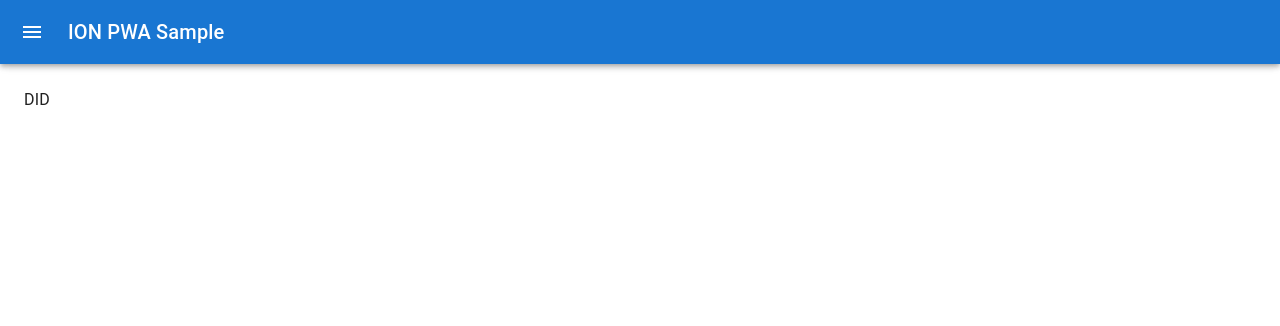
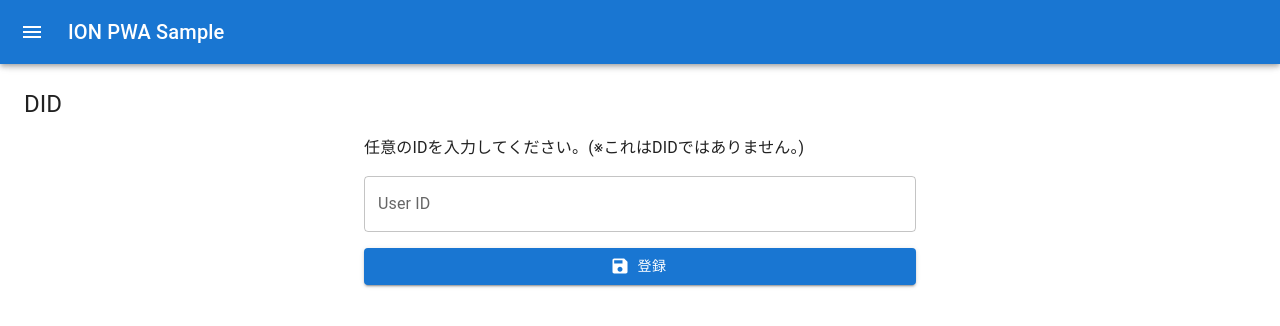
Before and after one commit to playree/ion-pwa, a React (Create React App) app: page /did in a window 1280 px wide. Shown: the top 326 px of the page. Built offline with nearby package versions, Linux system fonts and the light colour scheme.

Commit message:
DID登録（暫定版）

```diff
--- a/package.json
+++ b/package.json
@@ -4,6 +4,7 @@
   "private": true,
   "homepage": "https://playree.github.io/ion-pwa/",
   "dependencies": {
+    "@decentralized-identity/ion-sdk": "^0.5.0",
     "@emotion/react": "^11.9.0",
     "@emotion/styled": "^11.8.1",
     "@mui/icons-material": "^5.8.0",
@@ -18,10 +19,11 @@
     "@types/react-router-dom": "^5.3.3",
     "dexie": "^3.2.2",
     "gh-pages": "^4.0.0",
+    "ion-pow-sdk": "^1.0.16",
     "react": "^17.0.2",
     "react-dom": "^17.0.2",
     "react-router-dom": "^6.3.0",
-    "react-scripts": "5.0.1",
+    "react-scripts": "4.0.3",
     "typescript": "^4.6.4",
     "web-vitals": "^2.1.4",
     "workbox-background-sync": "^6.5.3",
--- /dev/null
+++ b/src/@types/ion-pow-sdk/src/index.d.ts
@@ -0,0 +1,5 @@
+declare module 'ion-pow-sdk' {
+  export default class IonProofOfWork {
+    static submitIonRequest(getChallengeUri: string, solveChallengeUri: string, requestBody: {}): Promise<string>
+  }
+}
--- a/src/dexie.ts
+++ b/src/dexie.ts
@@ -1,7 +1,8 @@
 import { Dexie, Table } from 'dexie';
+import JwkEs256k from '@decentralized-identity/ion-sdk/dist/lib/models/JwkEs256k'
 
 // スキーマの修正がある場合、この値を変更する必要あり
-const SCHEMA_VERSION = 1;
+const SCHEMA_VERSION = 2;
 
 export class SettingsModel {
   key: string;
@@ -16,11 +17,35 @@ export class SettingsModel {
   }
 };
 
+export class DidInfoModel {
+  key: string;
+  didlong: string;
+  signingPrivateKey: JwkEs256k;
+  recoveryPrivateKey: JwkEs256k;
+  updatePrivateKey: JwkEs256k;
+  constructor(
+    key: string,
+    didlong: string,
+    signingPrivateKey: JwkEs256k,
+    recoveryPrivateKey: JwkEs256k,
+    updatePrivateKey: JwkEs256k
+    ) {
+    this.key = key;
+    this.didlong = didlong;
+    this.signingPrivateKey = signingPrivateKey;
+    this.recoveryPrivateKey = recoveryPrivateKey;
+    this.updatePrivateKey = updatePrivateKey;
+  };
+
+  static KEY = 'KEY';
+};
+
 interface IonPwaDatabase extends Dexie {
   settings: Table<SettingsModel, string>;
+  didinfo: Table<DidInfoModel, string>;
 };
-
 export const dexieDb = new Dexie('ionpwa-db') as IonPwaDatabase;
 dexieDb.version(SCHEMA_VERSION).stores({
-  settings: 'key, value',
+  settings: 'key',
+  didinfo: 'key',
 });
--- /dev/null
+++ b/src/helpers/settings.ts
@@ -0,0 +1,28 @@
+import { dexieDb, SettingsModel } from '../dexie'
+
+export class Settings {
+  ionNodeUrl:string;
+
+  constructor(){
+    this.ionNodeUrl = 'https://beta.ion.msidentity.com/api/v1.0/';
+  }
+
+  async load() {
+    const dbIonNodeUrl = await dexieDb.settings.get(SettingsModel.KEYS.ION_NODE_URL);
+    if (dbIonNodeUrl) {
+      this.ionNodeUrl = dbIonNodeUrl.value;
+    }
+    return this;
+  }
+
+  async save() {
+    let dbIonNodeUrl = await dexieDb.settings.get(SettingsModel.KEYS.ION_NODE_URL);
+    if (dbIonNodeUrl) {
+      dbIonNodeUrl.value = this.ionNodeUrl;
+      await dexieDb.settings.update(dbIonNodeUrl.key, dbIonNodeUrl)
+    } else {
+      dbIonNodeUrl = new SettingsModel(SettingsModel.KEYS.ION_NODE_URL, this.ionNodeUrl);
+      await dexieDb.settings.add(dbIonNodeUrl)
+    }
+  }
+}
--- a/src/pages/did.tsx
+++ b/src/pages/did.tsx
@@ -1,11 +1,88 @@
-import { Typography } from '@mui/material';
+import * as React from 'react';
+import { Typography, Container, Grid, Button, TextField, Snackbar, Alert } from '@mui/material';
+import { Save as IconSave } from '@mui/icons-material'
+import { IonDid, IonDocumentModel, IonKey, IonRequest } from '@decentralized-identity/ion-sdk';
+import IonProofOfWork from 'ion-pow-sdk';
+
+import { Settings } from '../helpers/settings';
 
 export const PageDid = () => {
+  const [open, setOpen] = React.useState(false);
+  const [userId, setUserId] = React.useState('');
+
+  const handleChange = (e: React.ChangeEvent<HTMLInputElement>) => {
+    switch (e.target.id) {
+      case 'user-id':
+        setUserId(() => e.target.value)
+        break;
+    }
+  };
+
+  const handleOpen = () => {
+    setOpen(true);
+  };
+
+  const handleClose = (event?: React.SyntheticEvent | Event, reason?: string) => {
+    if (reason === 'clickaway') {
+      return;
+    }
+    setOpen(false);
+  };
+
+  React.useEffect(() => {
+
+  },[])
+
+  const registerDid = async () => {
+    const [recoveryKey, recoveryPrivateKey] = await IonKey.generateEs256kOperationKeyPair();
+    const [updateKey, updatePrivateKey] = await IonKey.generateEs256kOperationKeyPair();
+    const [signingKey, signingPrivateKey] = await IonKey.generateEs256kDidDocumentKeyPair({id: userId});
+    const publicKeys = [signingKey];
+
+    const document : IonDocumentModel = {
+      publicKeys
+    };
+    const input = { recoveryKey, updateKey, document };
+    const createRequest = IonRequest.createCreateRequest(input);
+    const longFormDid = IonDid.createLongFormDid(input);
+    const shortFormDid = longFormDid.substring(0, longFormDid.lastIndexOf(':'));
+    const didSuffix = shortFormDid.substring(shortFormDid.lastIndexOf(':') + 1);
+
+    console.log(createRequest);
+
+    const settings = new Settings();
+    await settings.load();
+    const res = await IonProofOfWork.submitIonRequest(
+      settings.ionNodeUrl + 'proof-of-work-challenge',
+      settings.ionNodeUrl + 'operations',
+      JSON.stringify(createRequest)
+    );
+    console.log(res);
+  };
+
   return (
     <>
-      <Typography paragraph>
+      <Typography variant='h5'>
         DID
       </Typography>
+      <Container maxWidth='sm' sx={{marginTop: '16px'}}>
+        <Grid container spacing={2}>
+          <Grid item xs={12}>
+            任意のIDを入力してください。(※これはDIDではありません。)
+          </Grid>
+          <Grid item xs={12}>
+            <TextField id='user-id' fullWidth label='User ID' variant='outlined' value={userId} onChange={handleChange} />
+          </Grid>
+          <Grid item xs={12}>
+            <Button fullWidth variant='contained' startIcon={<IconSave />} onClick={registerDid}>登録</Button>
+          </Grid>
+        </Grid>
+      </Container>
+      <Snackbar open={open} autoHideDuration={6000} onClose={handleClose}>
+        <Alert onClose={handleClose} severity="success" sx={{ width: '100%' }}>
+          設定を保存しました。
+        </Alert>
+      </Snackbar>
     </>
   );
 }
--- a/src/pages/settings.tsx
+++ b/src/pages/settings.tsx
@@ -2,7 +2,7 @@ import * as React from 'react';
 import { Typography, Container, Grid, Button, TextField, Snackbar, Alert } from '@mui/material';
 import { Save as IconSave } from '@mui/icons-material'
 
-import { dexieDb, SettingsModel } from '../dexie'
+import { Settings } from '../helpers/settings';
 
 export const PageSettings = () => {
   const [open, setOpen] = React.useState(false);
@@ -29,27 +29,18 @@ export const PageSettings = () => {
 
   const saveSettings = async () => {
     // 設定の保存
-    let _ionNodeUrl = await dexieDb.settings.get(SettingsModel.KEYS.ION_NODE_URL);
-    if (_ionNodeUrl) {
-      _ionNodeUrl.value = ionNodeUrl;
-      await dexieDb.settings.update(_ionNodeUrl.key, _ionNodeUrl)
-    } else {
-      _ionNodeUrl = new SettingsModel(SettingsModel.KEYS.ION_NODE_URL, ionNodeUrl);
-      await dexieDb.settings.add(_ionNodeUrl)
-    }
+    const settings = new Settings();
+    settings.ionNodeUrl = ionNodeUrl;
+    await settings.save();
 
     handleOpen();
   };
 
   React.useEffect(() => {
     // 設定の読み込み
-    dexieDb.settings.get(SettingsModel.KEYS.ION_NODE_URL).then((obj) => {
-      if (obj) {
-        setIonNodeUrl(obj.value);
-      } else {
-        setIonNodeUrl('https://beta.ion.msidentity.com/api/v1.0/');
-      }
-    })
+    new Settings().load().then((settings) => {
+      setIonNodeUrl(settings.ionNodeUrl);
+    });
   },[])
 
   return (
```
Also changed, not shown: 1 other file (tests, documents, lock files or other folders).
